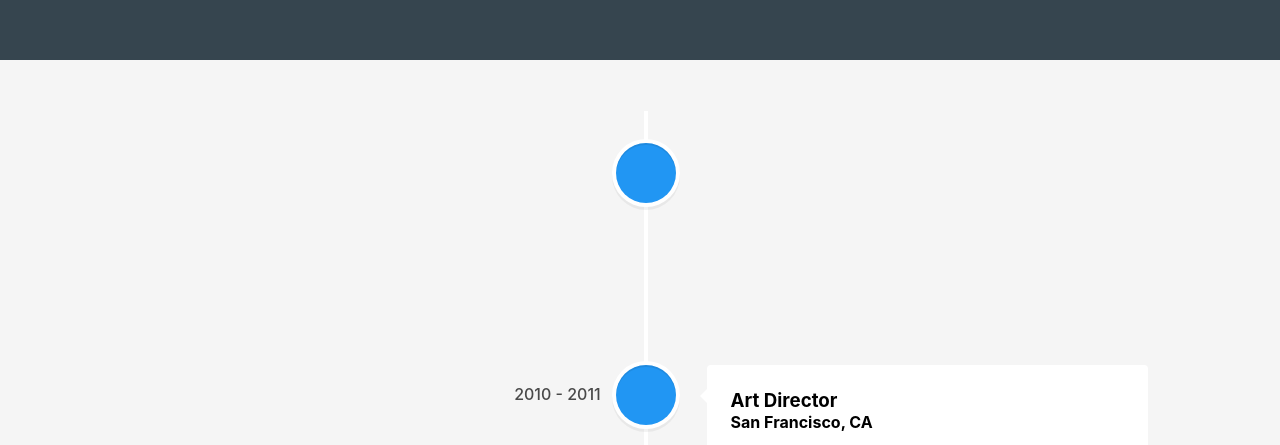
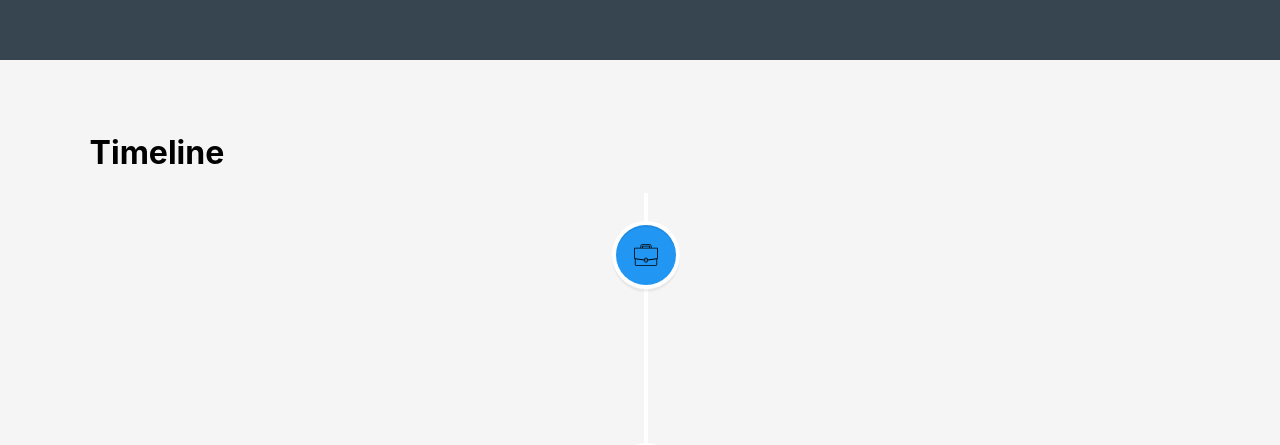
Before and after one commit to kunhwiko/homepage-react, a React (Create React App) app in the folder app/: page /work in a window 1280 px wide. Shown: the part 740-1185 px from the top of the page. Built offline with nearby package versions, Linux system fonts and the light colour scheme.

Commit message:
add company and school svg files

```diff
--- a/app/src/components/Work.js
+++ b/app/src/components/Work.js
@@ -3,14 +3,13 @@ import TextAnimation from "react-animate-text";
 import { VerticalTimeline, VerticalTimelineElement }  from 'react-vertical-timeline-component';
 import 'react-vertical-timeline-component/style.min.css';
 import '../style/work.css';
-import barclays from '../assets/images/barclays.jpg';
-import penn from '../assets/images/penn.png';
-import fifth from '../assets/images/fifth.jpeg';
+import { ReactComponent as Company } from '../assets/images/company.svg';
+import { ReactComponent as School } from '../assets/images/school.svg';
 
 export default function Work() {
   return (
     <div id="work" className="split-container">
-      <div className="split-container-right-work">
+      <div className="split-container-top-work">
         <TextAnimation>
           <h1 className="author-text-work">Kun Hwi Ko</h1>
         </TextAnimation>
@@ -26,14 +25,17 @@ export default function Work() {
           </ul>
         </nav>
       </div>
-      <div className="split-container-left-work">
+      <div className="split-container-bottom-work">
+        <h1>Timeline</h1>
         <VerticalTimeline>
           <VerticalTimelineElement
             className="vertical-timeline-element--work"
             contentStyle={{ background: 'rgb(33, 150, 243)', color: '#fff' }}
             contentArrowStyle={{ borderRight: '7px solid  rgb(33, 150, 243)' }}
             date="2011 - present"
-            iconStyle={{ background: 'rgb(33, 150, 243)', color: '#fff' }}
+            dateClassName="timeline-date-text"
+            iconStyle={{ background: 'rgb(33, 150, 243)' , color: '#fff' }}
+            icon={<Company />}
           >
             <h3 className="vertical-timeline-element-title">Creative Director</h3>
             <h4 className="vertical-timeline-element-subtitle">Miami, FL</h4>
--- a/app/src/style/work.css
+++ b/app/src/style/work.css
@@ -22,7 +22,7 @@ nav li {
     min-width: 100%;
 }
 
-.split-container-left-work {
+.split-container-bottom-work {
     overflow: auto;
     overflow-x: hidden;
     overflow-y: auto;
@@ -41,11 +41,11 @@ nav li {
     scrollbar-width: none;
 }
 
-.split-container-left-work::-webkit-scrollbar {
+.split-container-bottom-work::-webkit-scrollbar {
     display: none;
 }
 
-.split-container-right-work {
+.split-container-top-work {
     position: -webkit-sticky;
     position: sticky;
     width: 100%;
```
Also changed, not shown: app/src/assets/images/company.svg (added), app/src/assets/images/school.svg (added).
